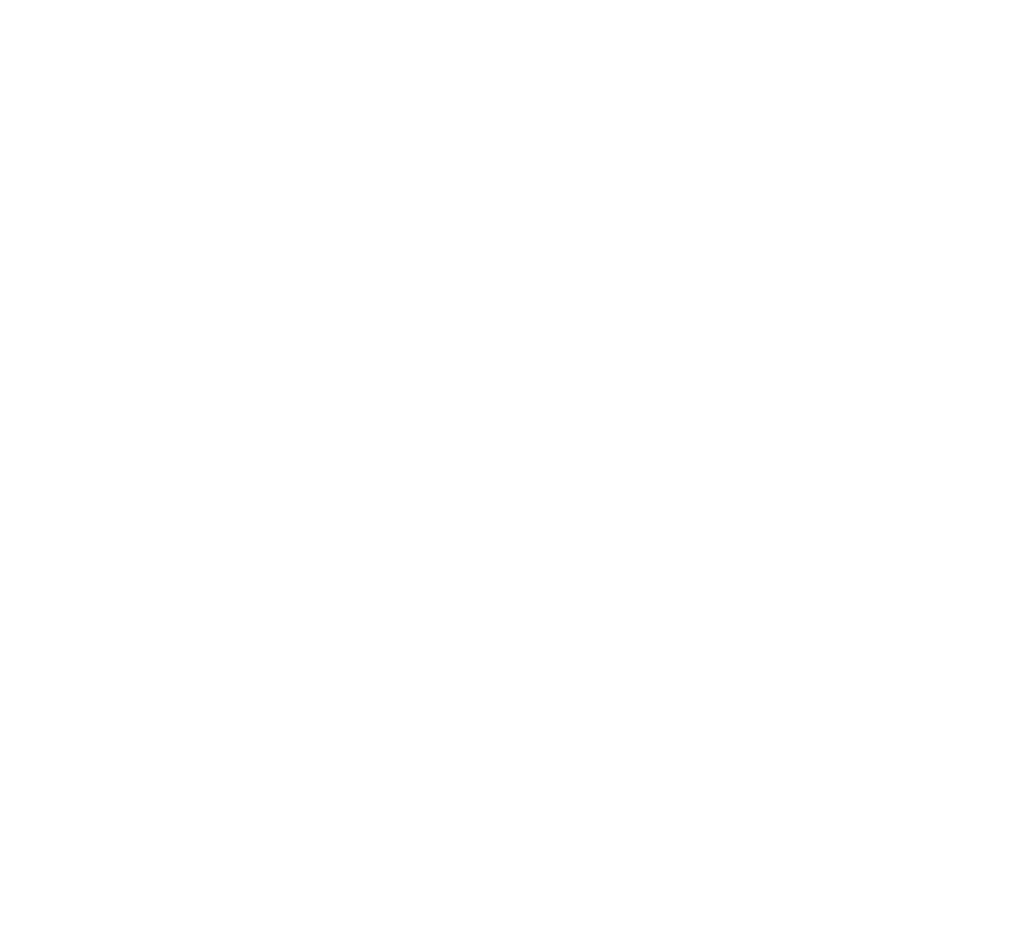
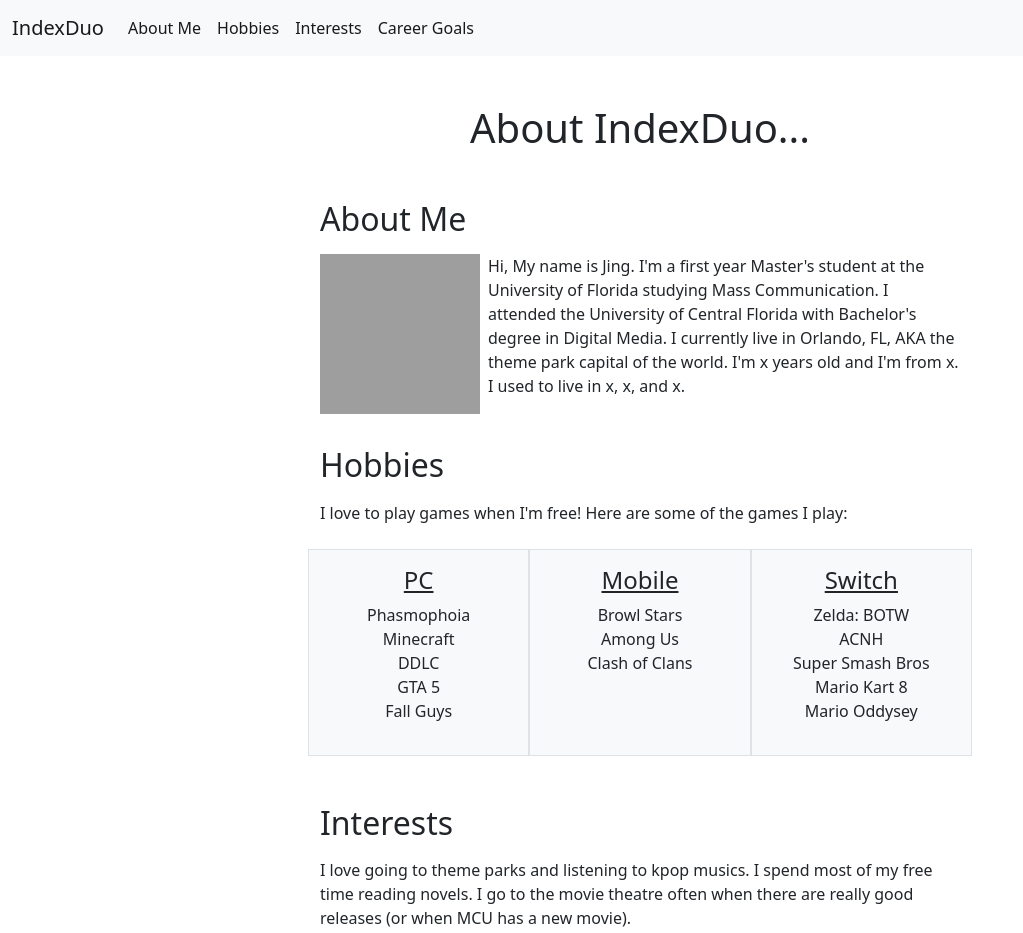
Before and after one commit to IndexDuo/m14-hw14-li-jing, a plain HTML site: page index.html in a window 1280 px wide. Shown: the top 933 px of the page, without its empty margins (0-1023 px from the left). Before the commit the page ends 800 px from the top, so only its background shows below. Drawn offline with nearby package versions, Linux system fonts and the light colour scheme; grey boxes are pictures that could not be loaded.

Commit message:
updated html

```diff
--- a/index.html
+++ b/index.html
@@ -1,14 +1,131 @@
-<!DOCTYPE html>
+<!doctype html>
 <html lang="en">
-<head>
-  <meta charset="UTF-8">
-  <meta http-equiv="X-UA-Compatible" content="IE=edge">
-  <meta name="viewport" content="width=device-width, initial-scale=1.0">
-  <link href="https://cdn.jsdelivr.net/npm/bootstrap@5.1.3/dist/css/bootstrap.min.css" rel="stylesheet" integrity="sha384-1BmE4kWBq78iYhFldvKuhfTAU6auU8tT94WrHftjDbrCEXSU1oBoqyl2QvZ6jIW3" crossorigin="anonymous">
-  <title>Document</title>
-</head>
-<body>
-  <!-- your code here -->
-  <script src="https://cdn.jsdelivr.net/npm/bootstrap@5.1.3/dist/js/bootstrap.bundle.min.js" integrity="sha384-ka7Sk0Gln4gmtz2MlQnikT1wXgYsOg+OMhuP+IlRH9sENBO0LRn5q+8nbTov4+1p" crossorigin="anonymous"></script>
-</body>
+    <head>
+        <meta charset="UTF-8" />
+        <meta http-equiv="X-UA-Compatible" content="IE=edge" />
+        <meta name="viewport" content="width=device-width, initial-scale=1.0" />
+        <meta name="description" content="Assignment 14 for MMC5277" />
+        <link
+            href="https://cdn.jsdelivr.net/npm/bootstrap@5.1.3/dist/css/bootstrap.min.css"
+            rel="stylesheet"
+            integrity="sha384-1BmE4kWBq78iYhFldvKuhfTAU6auU8tT94WrHftjDbrCEXSU1oBoqyl2QvZ6jIW3"
+            crossorigin="anonymous"
+        />
+        <title>Assignment 14</title>
+    </head>
+    <body>
+        <header>
+            <nav class="navbar navbar-expand-lg navbar-light bg-light">
+                <div class="container-fluid">
+                    <a class="navbar-brand" href="#">IndexDuo</a>
+                    <button
+                        class="navbar-toggler"
+                        type="button"
+                        data-bs-toggle="collapse"
+                        data-bs-target="#navbarSupportedContent"
+                        aria-controls="navbarSupportedContent"
+                        aria-expanded="false"
+                        aria-label="Toggle navigation"
+                    >
+                        <span class="navbar-toggler-icon"></span>
+                    </button>
+                    <div
+                        class="collapse navbar-collapse"
+                        id="navbarSupportedContent"
+                    >
+                        <ul class="navbar-nav me-auto mb-2 mb-lg-0">
+                            <li class="nav-item">
+                                <a
+                                    class="nav-link active"
+                                    aria-current="page"
+                                    href="#about"
+                                    >About Me</a
+                                >
+                            </li>
+                            <li class="nav-item">
+                                <a class="nav-link active" href="#hobbies">Hobbies</a>
+                            </li>
+                            <li class="nav-item">
+                                <a class="nav-link active" href="#interests"
+                                    >Interests</a
+                                >
+                            </li>
+                            <li class="nav-item">
+                                <a class="nav-link active" href="#goals"
+                                    >Career Goals</a
+                                >
+                            </li>
+                        </ul>
+                    </div>
+                </div>
+            </nav>
+        </header>
+        <main class="m-5 w-50 mx-auto">
+            <h1 class="mb-5 text-center">About IndexDuo...</h1>
+            <section id="about">
+                <h2 class="mb-3">About Me</h1>
+                <p>
+                    <img
+                        src="https://i.pravatar.cc/300"
+                        class="w-25 float-start me-2"
+                        alt="Jing Li"
+                    />
+                    Hi, My name is Jing. I'm a first year Master's student at
+                    the University of Florida studying Mass Communication. I
+                    attended the University of Central Florida with Bachelor's
+                    degree in Digital Media. I currently live in Orlando, FL,
+                    AKA the theme park capital of the world. I'm x years old and
+                    I'm from x. I used to live in x, x, and x.
+                </p>
+            </section>
+            <section id="hobbies">
+                <h2 class="mb-3 mt-5">Hobbies</h1>
+                <p>
+                   I love to play games when I'm free! Here are some of the games I play:
+                </p>
+                <div class="container my-4">
+                  <div class="row row-cols-3 gx-5">
+                    <div class="col bg-light p-3 text-center border">
+                      <h3 class="mb-2 fs-4 text-decoration-underline">PC</h3>
+                      <ul class="list-unstyled">
+                        <li>Phasmophoia</li>
+                        <li>Minecraft</li>
+                        <li>DDLC</li>
+                        <li>GTA 5</li>
+                        <li>Fall Guys</li>
+                      </ul>
+                    </div>
+                    <div class="col bg-light p-3 text-center border"><h3 class="mb-2 fs-4 text-decoration-underline">Mobile</h3><ul class="list-unstyled">
+                      <li>Browl Stars</li>
+                      <li>Among Us</li>
+                      <li>Clash of Clans</li>
+                    </ul></div>
+                    <div class="col bg-light p-3 text-center border"><h3 class="mb-2 fs-4 text-decoration-underline">Switch</h3><ul class="list-unstyled">
+                      <li>Zelda: BOTW</li>
+                      <li>ACNH</li>
+                      <li>Super Smash Bros</li>
+                      <li>Mario Kart 8</li>
+                      <li>Mario Oddysey</li>
+                    </ul></div>
+                  </div>
+                </div>
+              </section>
+              <section id="interests">
+                <h2 class="mb-3 mt-5">Interests</h1>
+                <p>
+                  I love going to theme parks and listening to kpop musics. I spend most of my free time reading novels. I go to the movie theatre often when there are really good releases (or when MCU has a new movie).
+                </p>
+              </section>
+              <section id="goals">
+                <h2 class="mb-3 mt-5">Career Goals</h1>
+                <p>
+                  I want to work in the UI/UX design field. I'm currently studying web design in school and also learning how to code. I have a strong preference working in the theme park instrudty, Universal speficially. I'll be starting my internship at Universal in the spring of 2025.
+                </p>
+        </main>
+        <script
+            src="https://cdn.jsdelivr.net/npm/bootstrap@5.1.3/dist/js/bootstrap.bundle.min.js"
+            integrity="sha384-ka7Sk0Gln4gmtz2MlQnikT1wXgYsOg+OMhuP+IlRH9sENBO0LRn5q+8nbTov4+1p"
+            crossorigin="anonymous"
+        ></script>
+    </body>
 </html>
```
